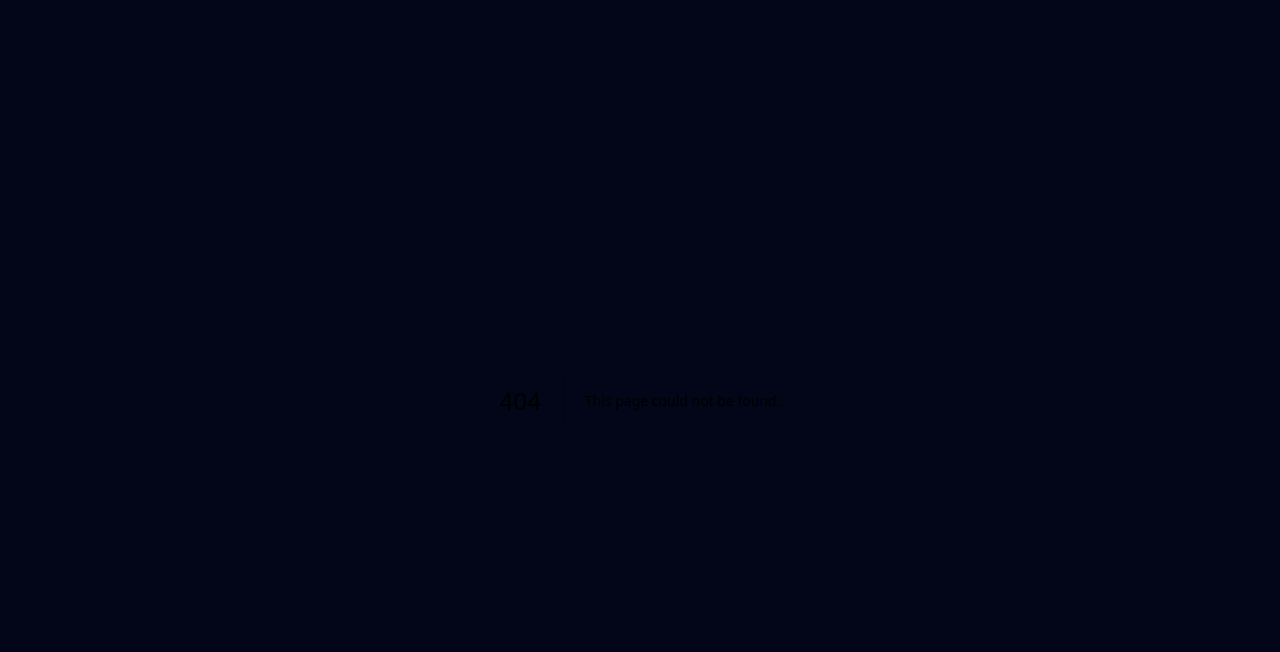
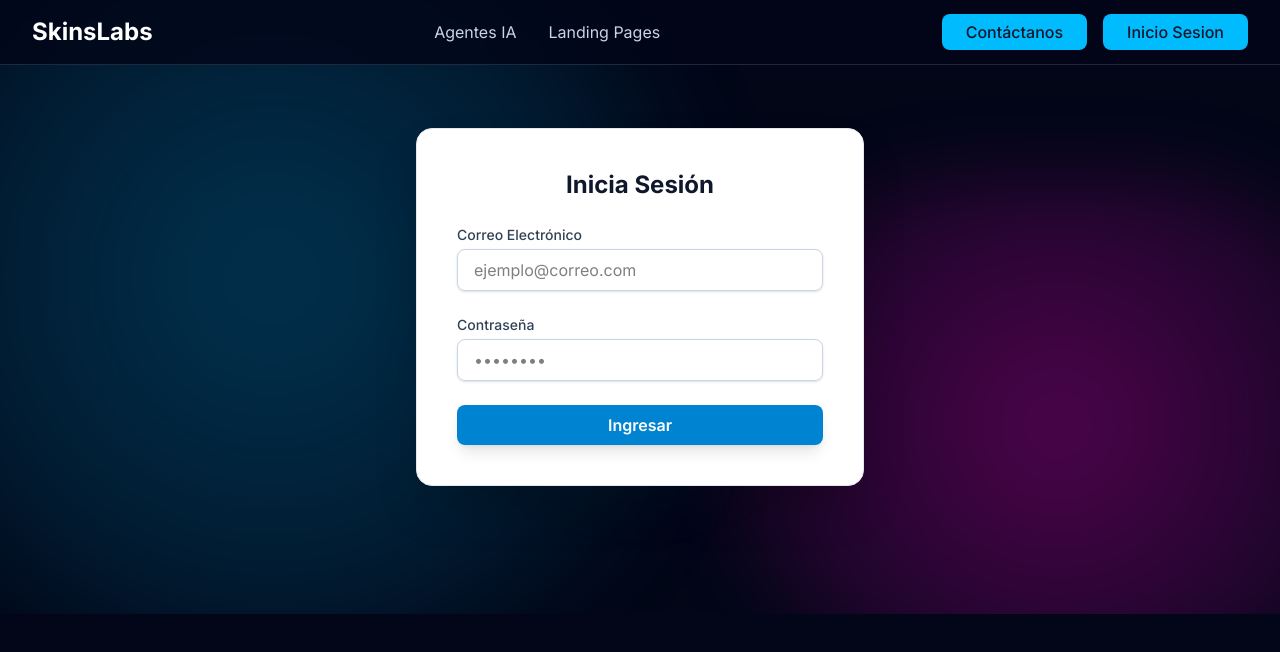
Before and after one commit to PedroRiveraDev/landing-skinslabs, a Next.js app: page /inicio-sesion in a window 1280 px wide. Before the commit this address had no page. Shown: the top 652 px of the page. Built offline with nearby package versions, Linux system fonts and the light colour scheme.

Commit message:
inicio sesion

```diff
--- /dev/null
+++ b/src/app/inicio-sesion/page.tsx
@@ -0,0 +1,83 @@
+"use client";
+
+import Header from "@/components/ui/Header";
+import { useState } from "react";
+
+export default function InicioSesion() {
+  const [email, setEmail] = useState("");
+  const [password, setPassword] = useState("");
+
+  const handleSubmit = (e: React.FormEvent) => {
+    e.preventDefault();
+    // Aquí va tu lógica de autenticación
+    console.log({ email, password });
+  };
+
+  return (
+    <>
+      <Header />
+
+      <section className="relative py-24 lg:py-32 overflow-hidden">
+        <div className="absolute inset-0 z-0 bg-slate-950">
+          <div className="absolute inset-0 bg-slate-950/70"></div>
+          <div className="absolute inset-0">
+            <div className="absolute top-[-20%] left-[-10%] w-[800px] h-[800px] bg-[radial-gradient(circle,rgba(0,191,255,0.25),transparent)] rounded-full blur-3xl" />
+            <div className="absolute bottom-[-10%] right-[-10%] w-[700px] h-[500px] bg-[radial-gradient(circle,rgba(255,0,200,0.30),transparent)] rounded-full blur-2xl" />
+            <div className="absolute top-[30%] left-1/2 -translate-x-1/2 w-[300px] h-[300px] bg-[radial-gradient(circle,rgba(0,191,255,0.15),transparent)] rounded-full blur-2xl" />
+          </div>
+          <div className="absolute inset-0 grid-pattern bg-grid-sm md:bg-grid-lg opacity-5" />
+        </div>
+
+        <div className="relative z-10 max-w-md mx-auto bg-white rounded-2xl shadow-2xl border border-slate-200 p-8 sm:p-10">
+          <h2 className="text-2xl font-bold text-slate-900 mb-6 text-center">
+            Inicia Sesión
+          </h2>
+          <form onSubmit={handleSubmit} className="space-y-6">
+            <div>
+              <label
+                htmlFor="email"
+                className="block text-sm font-medium text-slate-700"
+              >
+                Correo Electrónico
+              </label>
+              <input
+                id="email"
+                type="email"
+                required
+                value={email}
+                onChange={(e) => setEmail(e.target.value)}
+                className="mt-1 w-full rounded-lg border border-slate-300 px-4 py-2 shadow-sm focus:border-sky-500 focus:ring focus:ring-sky-200 outline-none text-black"
+                placeholder="ejemplo@correo.com"
+              />
+            </div>
+
+            <div>
+              <label
+                htmlFor="password"
+                className="block text-sm font-medium text-slate-700"
+              >
+                Contraseña
+              </label>
+              <input
+                id="password"
+                type="password"
+                required
+                value={password}
+                onChange={(e) => setPassword(e.target.value)}
+                className="mt-1 w-full rounded-lg border border-slate-300 px-4 py-2 shadow-sm focus:border-sky-500 focus:ring focus:ring-sky-200 outline-none text-black"
+                placeholder="••••••••"
+              />
+            </div>
+
+            <button
+              type="submit"
+              className="w-full bg-sky-600 text-white font-semibold py-2 px-4 rounded-lg hover:bg-sky-700 transition duration-200 shadow-lg"
+            >
+              Ingresar
+            </button>
+          </form>
+        </div>
+      </section>
+    </>
+  );
+}
--- a/src/components/ui/Header.tsx
+++ b/src/components/ui/Header.tsx
@@ -54,6 +54,14 @@ export default function Header({ variant = 'default' }: HeaderProps) {
                         >
                             Contáctanos
                         </Link>
+                        <Link
+                            href="./inicio-sesion"
+                            className={`${isLanding ? 'bg-sky-500 hover:bg-sky-600 text-white' : 'bg-sky-400 hover:bg-sky-300 text-slate-900'} px-6 py-2 ms-4 rounded-lg font-medium transition-all duration-200`}
+                            target="_blank"
+                            rel="noopener noreferrer"
+                        >
+                            Inicio Sesion
+                        </Link>
                     </div>
 
                     {/* Botón Menú Móvil */}
@@ -100,6 +108,15 @@ export default function Header({ variant = 'default' }: HeaderProps) {
                             >
                                 Contáctanos
                             </Link>
+                            <Link
+                                href="https://wa.me/56912345678?text=Hola,%20me%20interesa%20conocer%20más%20sobre%20SkinsLabs"
+                                className={`${isLanding ? 'bg-sky-500 hover:bg-sky-600 text-white' : 'bg-sky-400 hover:bg-sky-300 text-slate-900'} px-6 py-2 rounded-lg font-medium transition-all duration-200 text-center mx-2`}
+                                target="_blank"
+                                rel="noopener noreferrer"
+
+                            >
+                                Inicio Sesion
+                            </Link>
                         </nav>
                     </div>
                 )}
```
